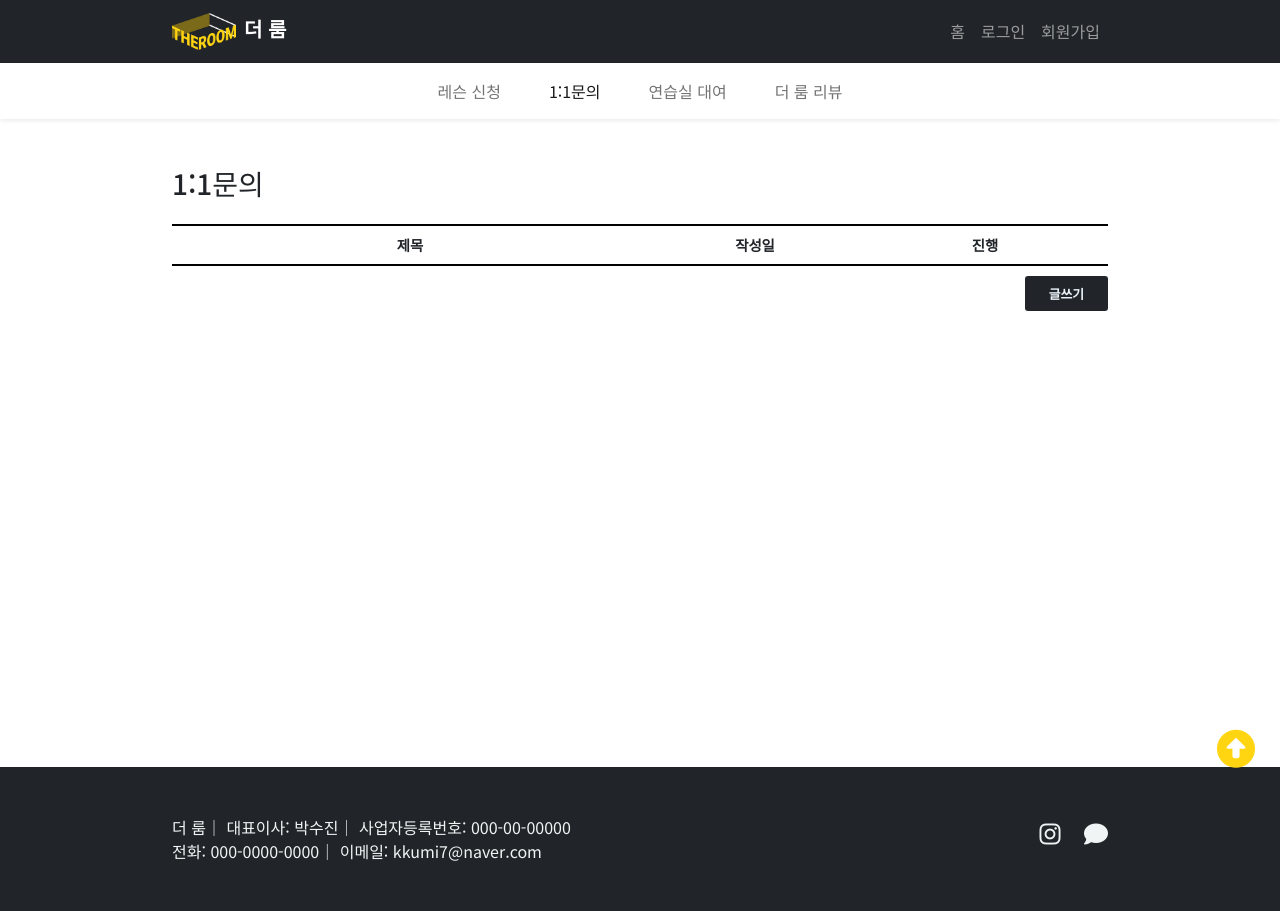
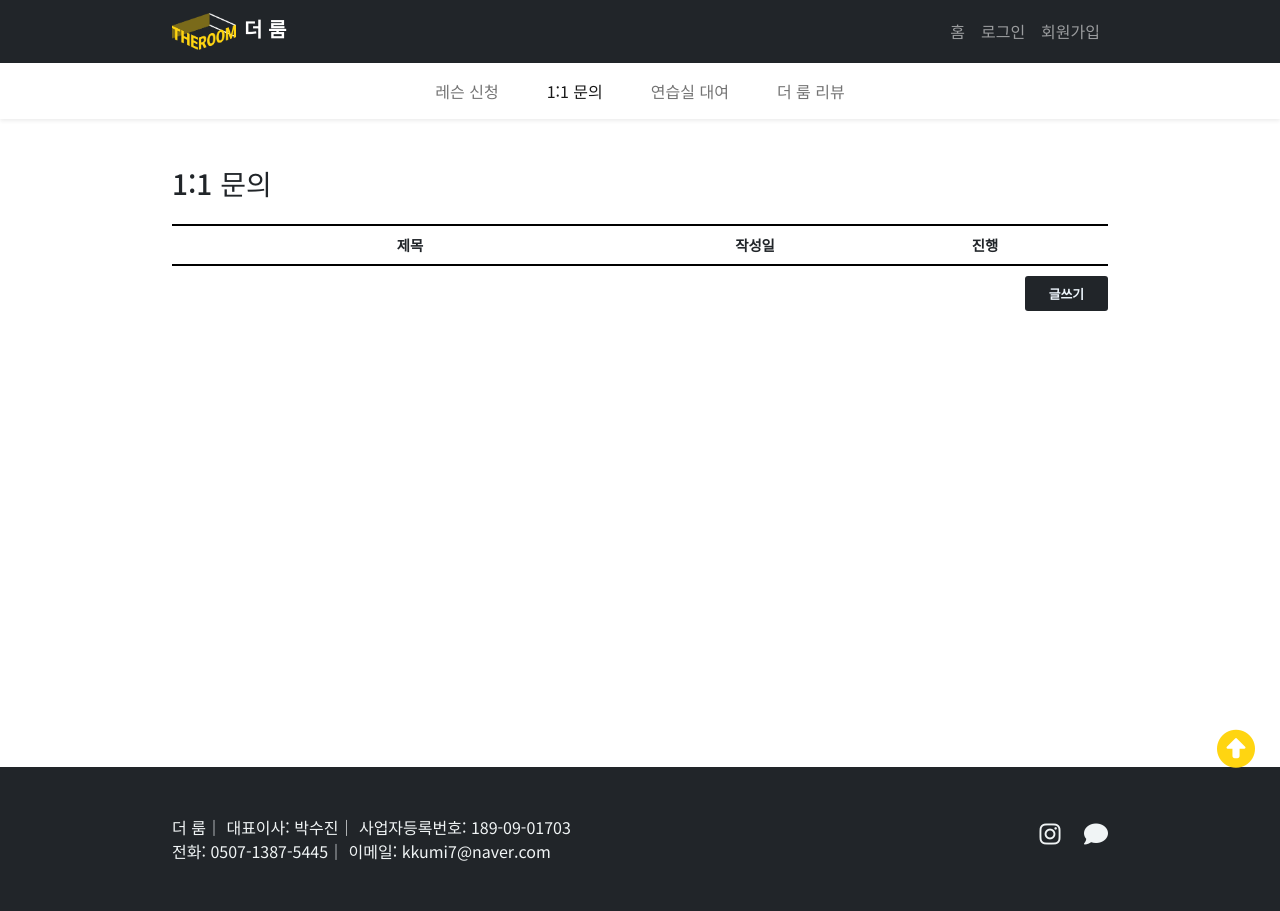
Before and after one commit to PPakSang/TheRoom, a Django app: page /category/qna/1 in a window 1280 px wide. Run offline with Django 3.2, Linux system fonts and the light colour scheme; data that the repository does not hold is empty; parts of the project's set-up code (start-up, migrations or seed data) failed here and were passed over; some libraries are stand-ins or nearby versions.

Commit message:
푸터 수정

```diff
--- a/TheRoom_Web/templates/study/function/qna_detail.html
+++ b/TheRoom_Web/templates/study/function/qna_detail.html
@@ -23,7 +23,7 @@
 </nav>
 
 <div class="container" id="container">
-    <h3 class="menu_title mb-4 mt-5"> 1:1문의</h3>
+    <h3 class="menu_title mb-4 mt-5"> 1:1 문의</h3>
     <div class="divline mb-5"></div>
 
 
--- a/TheRoom_Web/templates/study/function/qna_enroll.html
+++ b/TheRoom_Web/templates/study/function/qna_enroll.html
@@ -23,7 +23,7 @@
 </nav>
 
 <div class="container" id="container">
-    <h3 class="menu_title mb-4 mt-5"> 1:1문의 <span class="submenu_writing">/ 글쓰기</span> </h3>
+    <h3 class="menu_title mb-4 mt-5"> 1:1 문의 <span class="submenu_writing">/ 글쓰기</span> </h3>
     <div class="divline"></div>
     <form action="" method="POST">
         {% csrf_token %}
--- a/TheRoom_Web/templates/study/function/qna_view.html
+++ b/TheRoom_Web/templates/study/function/qna_view.html
@@ -11,7 +11,7 @@
                 <a class="nav-link" href="{% url 'lesson' %}">레슨 신청</a>
             </li>
             <li class="nav-item mx-3">
-                <a class="nav-link active" href="{% url 'qna_view' 1 %}">1:1문의</a>
+                <a class="nav-link active" href="{% url 'qna_view' 1 %}">1:1 문의</a>
             </li>
             <li class="nav-item mx-3">
                 <a class="nav-link" aria-current="page" href="{% url 'enroll' %}">연습실 대여</a>
@@ -24,7 +24,7 @@
 </nav>
 
 <div class="container qna">
-    <h3 class="menu_title mb-4 mt-5"> 1:1문의</h3>
+    <h3 class="menu_title mb-4 mt-5"> 1:1 문의</h3>
     <div class="divline"></div>
     <div class="qna_index">
         <ul class="p-2">
--- a/TheRoom_Web/templates/study/function/review.html
+++ b/TheRoom_Web/templates/study/function/review.html
@@ -11,7 +11,7 @@
                 <a class="nav-link" href="{% url 'lesson' %}">레슨 신청</a>
             </li>
             <li class="nav-item mx-3">
-                <a class="nav-link" href="{% url 'qna_view' 1 %}">1:1문의</a>
+                <a class="nav-link" href="{% url 'qna_view' 1 %}">1:1 문의</a>
             </li>
             <li class="nav-item mx-3">
                 <a class="nav-link" aria-current="page" href="{% url 'enroll' %}">연습실 대여</a>
--- a/TheRoom_Web/templates/study/main/base.html
+++ b/TheRoom_Web/templates/study/main/base.html
@@ -109,8 +109,8 @@
         <div class="footer-text">
             <span class="footer-content">더 룸</span>
             <span class="footer-content">대표이사: 박수진</span>
-            <span>사업자등록번호: 000-00-00000</span><br>
-            <span class="footer-content">전화: 000-0000-0000</span>
+            <span>사업자등록번호: 189-09-01703</span><br>
+            <span class="footer-content">전화: 0507-1387-5445</span>
             <span>이메일: kkumi7@naver.com</span>
         </div>
     </div>
--- a/TheRoom_Web/templates/study/sign/sign_base.html
+++ b/TheRoom_Web/templates/study/sign/sign_base.html
@@ -67,7 +67,7 @@
         <span class="policy_link">&nbsp;|&nbsp;</span>
         <a class="policy_link" href="#">개인정보 보호정책</a>
         <span class="policy_link">&nbsp;|&nbsp;</span>
-        <span class="policy_link">전화: 0507-1347-1948&nbsp;|&nbsp;이메일: sjkim04101@gmail.com</span>
+        <span class="policy_link">전화: 0507-1387-5445&nbsp;|&nbsp;이메일: kkumi7@naver.com</span>
         </span>
     </div>
     <div class="container text-center" id="footer_copyright">
--- a/TheRoom_Web/templates/study/sign/signup.html
+++ b/TheRoom_Web/templates/study/sign/signup.html
@@ -84,7 +84,7 @@
             <span class="policy_link">&nbsp;|&nbsp;</span>
             <a class="policy_link" href="#">개인정보 보호정책</a>
             <span class="policy_link">&nbsp;|&nbsp;</span>
-            <span class="policy_link">전화: 0507-1347-1948&nbsp;|&nbsp;이메일: sjkim04101@gmail.com</span>
+            <span class="policy_link">전화: 0507-1387-5445&nbsp;|&nbsp;이메일: kkumi7@naver.com</span>
             </span>
         </div>
         <div class="container text-center" id="footer_copyright">
```
